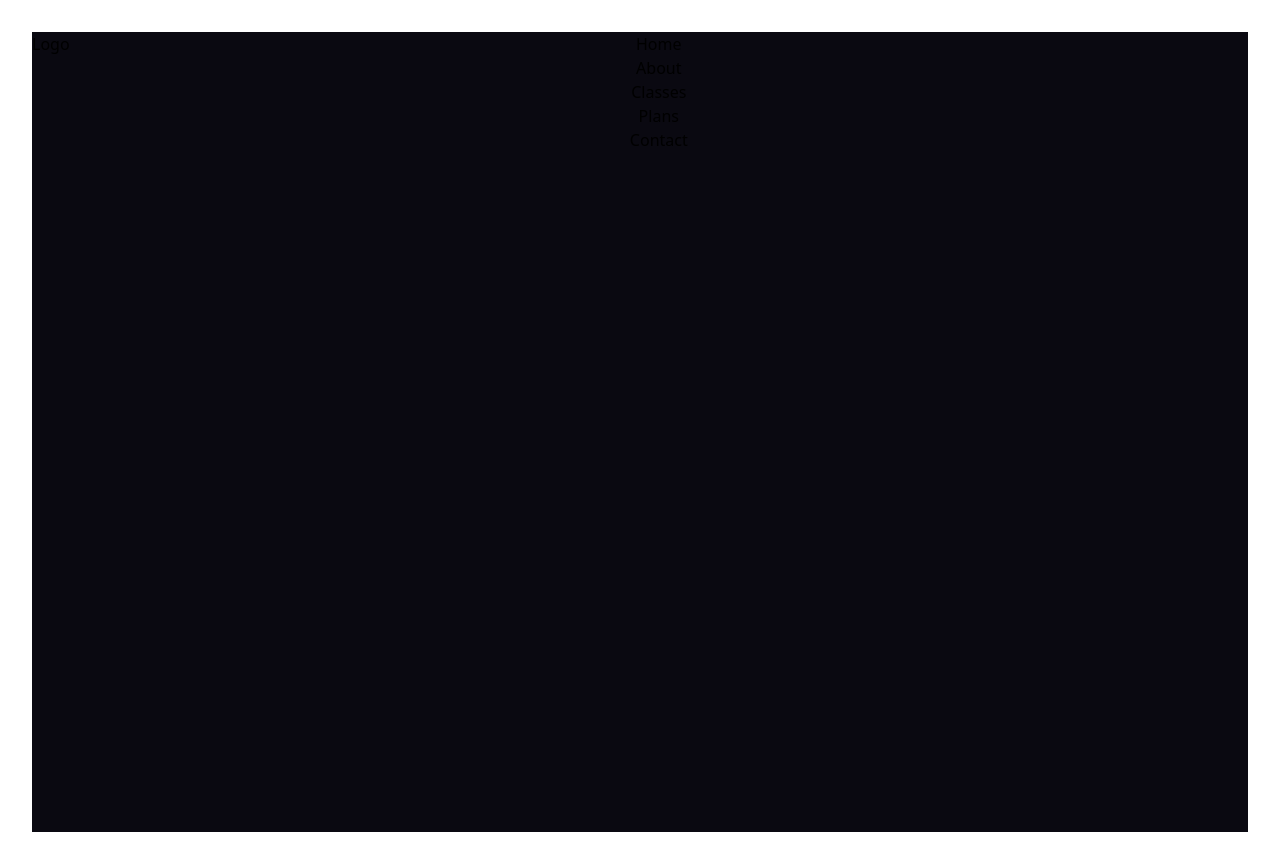
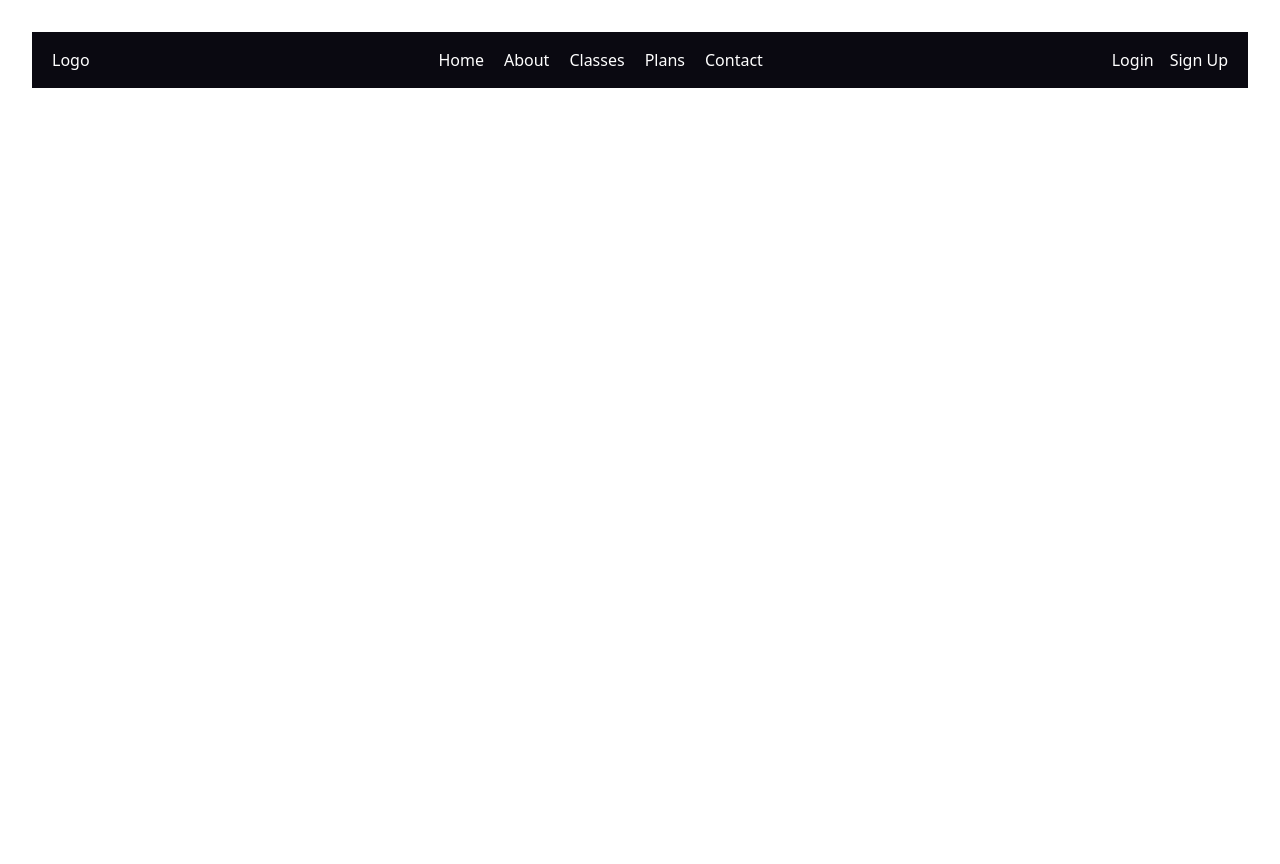
Before and after one commit to DC-21/GymWeb, a React (Vite) app: page / in a window 1280 px wide. After the commit the page ends 800 px from the top, so only its background shows below. Built offline with nearby package versions, Linux system fonts and the light colour scheme.

Commit message:
first commit

```diff
--- a/src/App.jsx
+++ b/src/App.jsx
@@ -5,28 +5,35 @@ import './App.css'
 
 export default function App() {
   return (
-    <div style={{ backgroundColor: '#0a0911' }} className="flex w-full h-screen justify-between">
-      <div>Logo</div>
+    <div style={{ backgroundColor: '#0a0911' }} className="flex w-full py-4 justify-between p-5">
+      <div className='text-white'>Logo</div>
       <div>
-        <ul>
-          <li>
+        <ul className='flex gap-5'>
+          <li className='text-white'>
             <a>Home</a>
           </li>
-          <li>
+          <li className='text-white'>
             <a>About</a>
           </li>
-          <li>
+          <li className='text-white'>
             <a>Classes</a>
           </li>
-          <li>
+          <li className='text-white'>
             <a>Plans</a>
           </li>
-          <li>
+          <li className='text-white'>
             <a>Contact</a>
           </li>
         </ul>
       </div>
-      <div></div>
+      <div className='flex gap-4'>
+        <button className='text-white'>
+          <a href=''>Login</a>
+        </button>
+        <button className='text-white'>
+          <a href=''>Sign Up</a>
+        </button>
+      </div>
     </div>
   )
 }
```
